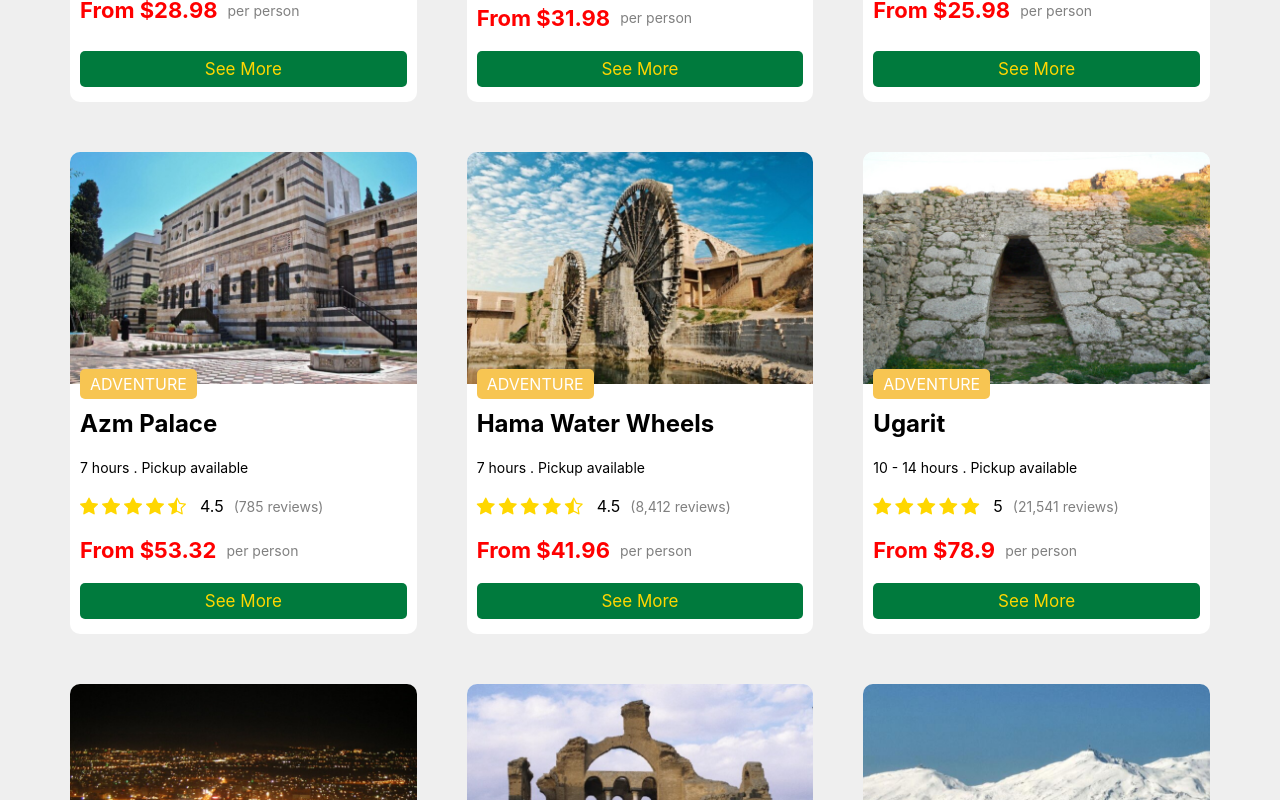
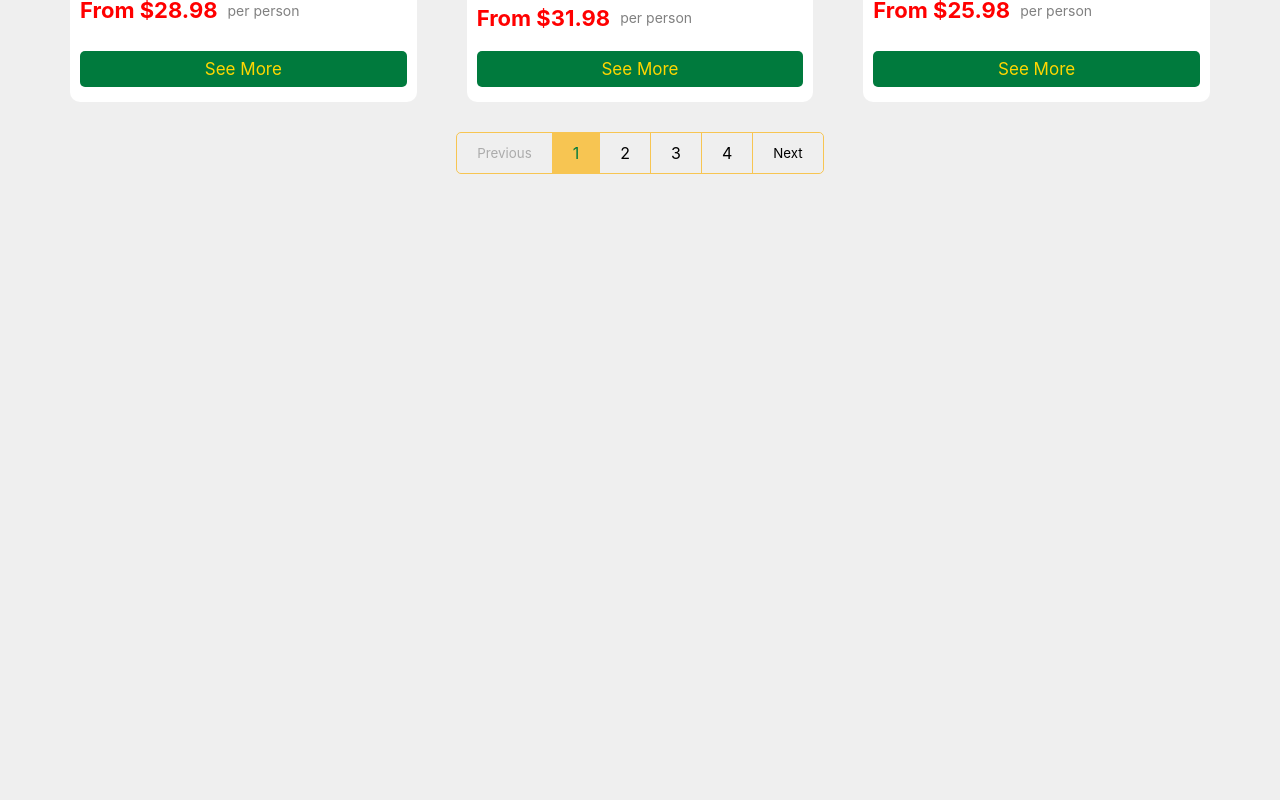
Before and after one commit to rawanzaree-dev/Go_Syria, a React (Create React App) app: page / in a window 1280 px wide. Shown: the part 1880-2680 px from the top of the page. After the commit the page ends 2084 px from the top, so only its background shows below. Built offline with nearby package versions, Linux system fonts and the light colour scheme.

Commit message:
Added Pagination Feature

```diff
--- a/src/App.js
+++ b/src/App.js
@@ -4,15 +4,28 @@ import HeroHeader from './components/hero-header/HeroHeader';
 import Services from './components/services/Services';
 import Tours from './components/tours/Tours';
 import {toursList} from "./data.js";
+import Pagination from "./components/pagination/Pagination";
+import { useState } from 'react';
 
 function App() {
+
+  const [currentPage, setCurrentPage]= useState(1);
+  const TOUR_PER_PAGE= 6;
+
+  const startIndex= (currentPage - 1) * TOUR_PER_PAGE;
+  const endIndex= currentPage * TOUR_PER_PAGE;
+
+  const pageTours= toursList.slice(startIndex, endIndex);
+
+  const pages= Math.ceil(toursList.length / TOUR_PER_PAGE);
 
   return (
     <div className="App">
       <Header />
       <HeroHeader />
       <Services />
-      <Tours toursList={toursList} />
+      <Tours toursList={pageTours} />
+      <Pagination pages={pages} currentPage={currentPage} setCurrentPage={setCurrentPage} />
     </div>
   );
 }
--- /dev/null
+++ b/src/components/pagination/Pagination.jsx
@@ -0,0 +1,26 @@
+import "./pagination.css";
+
+export default function Pagination({pages, currentPage, setCurrentPage}) {
+
+    let pagesNumbers= [];
+    for (let i= 1; i <= pages; i++) {
+        pagesNumbers.push(i);
+    }
+
+    return (
+        <div className="pagination">
+            <div className="container">
+                <button className="prev" onClick={() => setCurrentPage(prev => prev - 1)}
+                        disabled={currentPage === 1}>Previous</button>
+                {pagesNumbers.map(page => (
+                    <div className={currentPage === page ? "pagesNumbers active" : "pagesNumbers"}
+                        onClick={() =>{setCurrentPage(page)}}>
+                        {page}
+                    </div>
+                ))}
+                <button className="next" onClick={() => setCurrentPage(next => next + 1)}
+                    disabled={currentPage === pages}>Next</button>
+            </div>
+        </div>
+    );
+}
--- /dev/null
+++ b/src/components/pagination/pagination.css
@@ -0,0 +1,49 @@
+.pagination {
+    margin-block: 30px;
+    padding-inline: 15px;
+}
+.pagination .container {
+    width: fit-content;
+    display: flex;
+    justify-content: center;
+    padding: 0;
+    border: 1px solid var(--secondary-color);
+    border-radius: 5px;
+}
+.pagination .container .prev {
+    border-radius: 5px 0 0 5px;
+    border: none;
+}
+.pagination .container .next {
+    border-radius: 0 5px 5px 0;
+    border: none;
+}
+.pagination .container .prev:disabled,
+.pagination .container .next:disabled {
+    cursor: not-allowed;
+}
+.pagination .container .pagesNumbers,
+.pagination .container .prev,
+.pagination .container .next {
+    padding: 10px 20px;
+    text-align: center;
+    cursor: pointer;
+}
+.pagination .container .pagesNumbers,
+.pagination .container .next {
+    border-left: 1px solid var(--secondary-color);
+}
+.active {
+    background-color: var(--secondary-color);
+}
+.pagination .container .pagesNumbers.active {
+    color: var(--primary-color);
+}
+
+@media (max-width: 424px) {
+    .pagination .container .pagesNumbers,
+    .pagination .container .prev,
+    .pagination .container .next {
+        padding-inline: 13px;
+    }
+}
```
